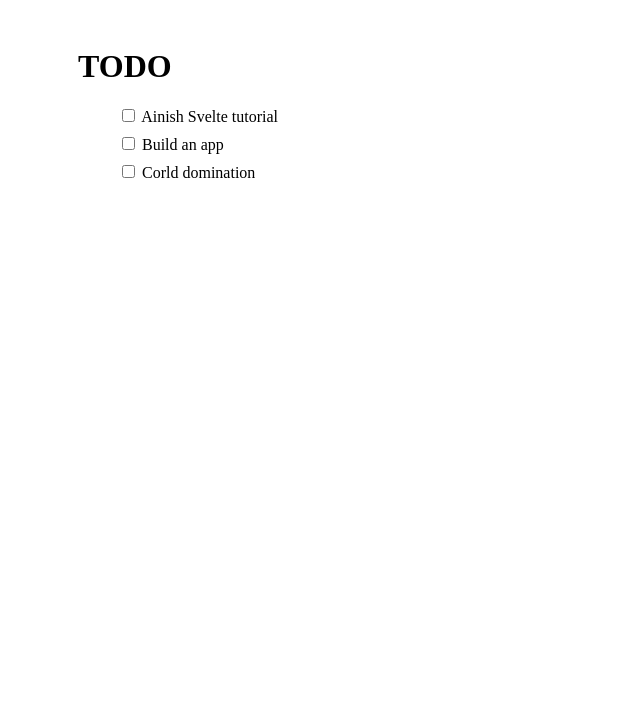
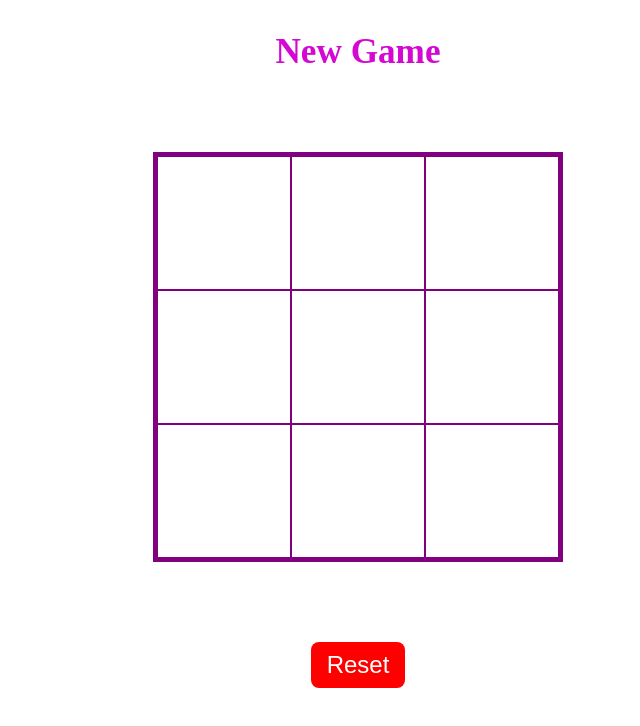
Before and after one commit to Waldemar-00/SVELTE-advanced-, a SvelteKit app: page / in a window 1280 px wide. Shown: the top 726 px of the page, without its empty margins (282-922 px from the left). Built offline with nearby package versions, Linux system fonts and the light colour scheme.

Commit message:
Used svelte:fragment. Created Tic-Tac-Toe game.

```diff
--- /dev/null
+++ b/src/components/tic-tac-toe/Board.svelte
@@ -0,0 +1,19 @@
+<section>
+	<slot name="btn" />
+</section>
+
+<slot name="reset" />
+
+<style>
+	section {
+		display: grid;
+		grid-template-columns: repeat(3, 1fr);
+		grid-template-rows: repeat(3, 1fr);
+		gap: 2px;
+		border: 5px solid purple;
+		width: 50vmin;
+		height: 50vmin;
+		margin: 5rem auto;
+		background-color: purple;
+	}
+</style>
--- /dev/null
+++ b/src/components/tic-tac-toe/TicTacToe.svelte
@@ -0,0 +1,57 @@
+<script>
+	// @ts-nocheck
+
+	import Board from './Board.svelte';
+	import { utils } from './utils';
+	import { writable } from 'svelte/store';
+	let win = writable(utils.win);
+	let sqrs = new Array(9).fill('');
+</script>
+
+<h1>{$win}</h1>
+<Board>
+	<svelte:fragment slot="btn">
+		{#each sqrs as sq, index (index)}
+			<button
+				on:click={() => {
+					sqrs = utils.step(sqrs, index);
+					win.set(utils.getWin());
+				}}>{sq}</button
+			>
+		{/each}
+	</svelte:fragment>
+	<button
+		slot="reset"
+		class="reset"
+		on:click={() => {
+			sqrs = new Array(9).fill('');
+			win.set('New Game');
+			utils.reset();
+		}}>Reset</button
+	>
+</Board>
+
+<style>
+	h1 {
+		width: 70vmin;
+		text-align: center;
+		margin: 2rem auto;
+		color: rgb(211, 9, 211);
+		font-size: calc(1.2rem + 2vmin);
+	}
+	button {
+		background-color: #fff;
+		border: none;
+		font-size: calc(1.2rem + 2vmin);
+		color: rgb(83, 1, 83);
+	}
+	.reset {
+		display: block;
+		margin: 0.5rem auto;
+		padding: calc(0.3rem + 0.5vmin) 1rem;
+		background-color: red;
+		color: #fff;
+		border-radius: 0.5rem;
+		font-size: calc(1rem + 1vmin);
+	}
+</style>
--- /dev/null
+++ b/src/components/tic-tac-toe/utils.js
@@ -0,0 +1,47 @@
+// @ts-nocheck
+export let utils = {
+  next: 'X',
+  lines: [
+    [0, 1, 2], [3, 4, 5], [6, 7, 8],
+    [ 0, 3, 6 ], [ 1, 4, 7 ], [ 2, 5, 8 ],
+    [0, 4, 8], [2, 4, 6]
+  ],
+  win: 'New Game',
+  reset () {
+    this.win = 'New Game';
+    this.next = 'X';
+  },
+  getWin () {
+    return this.win
+  },
+  getWinner(sqrs) {
+    this.lines.forEach( line => {
+      const [ a, b, c ] = line;
+      if ( sqrs[ a ] ) {
+        if (sqrs[ a ] === sqrs[ b ] && sqrs[ a ] === sqrs[ c ] ) {
+          this.win = `Winner: ${sqrs[ a ]}!`;
+        }
+      }
+    })
+  },
+  step ( sqrs, index ) {
+    if ( this.win !== 'New Game' ) return sqrs;
+    if (!sqrs[ index ] && this.next === 'X'){
+      sqrs[ index ] = 'X';
+      this.next = 'O';
+      sqrs = [ ...sqrs ]
+      this.getWinner( sqrs );
+      return sqrs;
+    }
+    else if(!sqrs[ index ] && this.next === 'O') {
+      sqrs[ index ] = 'O';
+      this.next = 'X';
+      sqrs = [ ...sqrs ];
+      this.getWinner( sqrs );
+      return sqrs;
+    }
+    else {
+      return sqrs;
+    }
+  }
+}
--- a/src/routes/+page.svelte
+++ b/src/routes/+page.svelte
@@ -60,7 +60,8 @@
 	// import SvelteSelf from '../components/svelteElemets/SvelteSelf.svelte';
 	// import SvelteWindow from '../components/svelteElemets/SvelteWindow.svelte';
 	// import SvelteElement from '../components/svelteElemets/SvelteElement.svelte';
-	import SvelteOptions from '../components/SvelteOptions.svelte';
+	// import SvelteOptions from '../components/SvelteOptions.svelte';
+	import TicTacToe from '../components/tic-tac-toe/TicTacToe.svelte';
 </script>
 
 <!-- <h1>Advanced Svelte!</h1> -->
@@ -117,4 +118,5 @@
 <!-- <SvelteSelf /> -->
 <!-- <SvelteWindow /> -->
 <!-- <SvelteElement /> -->
-<SvelteOptions />
+<!-- <SvelteOptions /> -->
+<TicTacToe />
```
